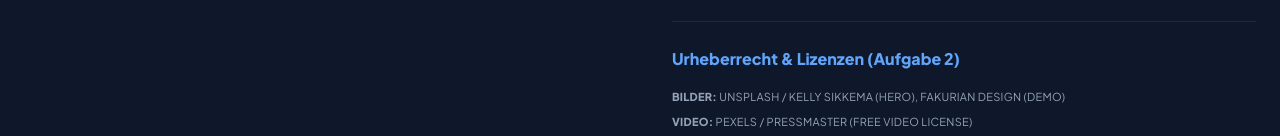
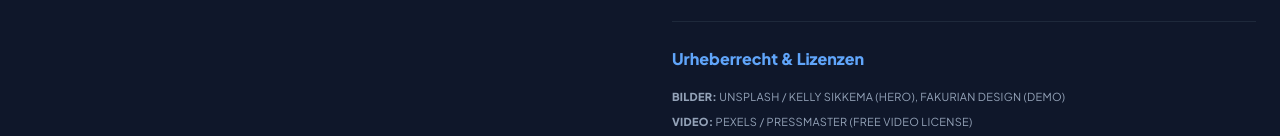
Before and after one commit to mayatuwien/mayatuwien.github.io, a plain HTML site: page index.html in a window 1280 px wide. Shown: the part 1957-2093 px from the top of the page. Drawn offline with nearby package versions, Linux system fonts and the light colour scheme.

Commit message:
removed another (Aufgabe 2)

```diff
--- a/index.html
+++ b/index.html
@@ -261,7 +261,7 @@
             <!-- MISSING SECTION ADDED HERE -->
             <div class="border-t border-slate-800 pt-6">
               <h3 class="text-blue-400 font-bold mb-4">
-                Urheberrecht & Lizenzen (Aufgabe 2)
+                Urheberrecht & Lizenzen
               </h3>
               <div
                 class="text-[11px] text-slate-400 space-y-2 uppercase tracking-wide"
```
